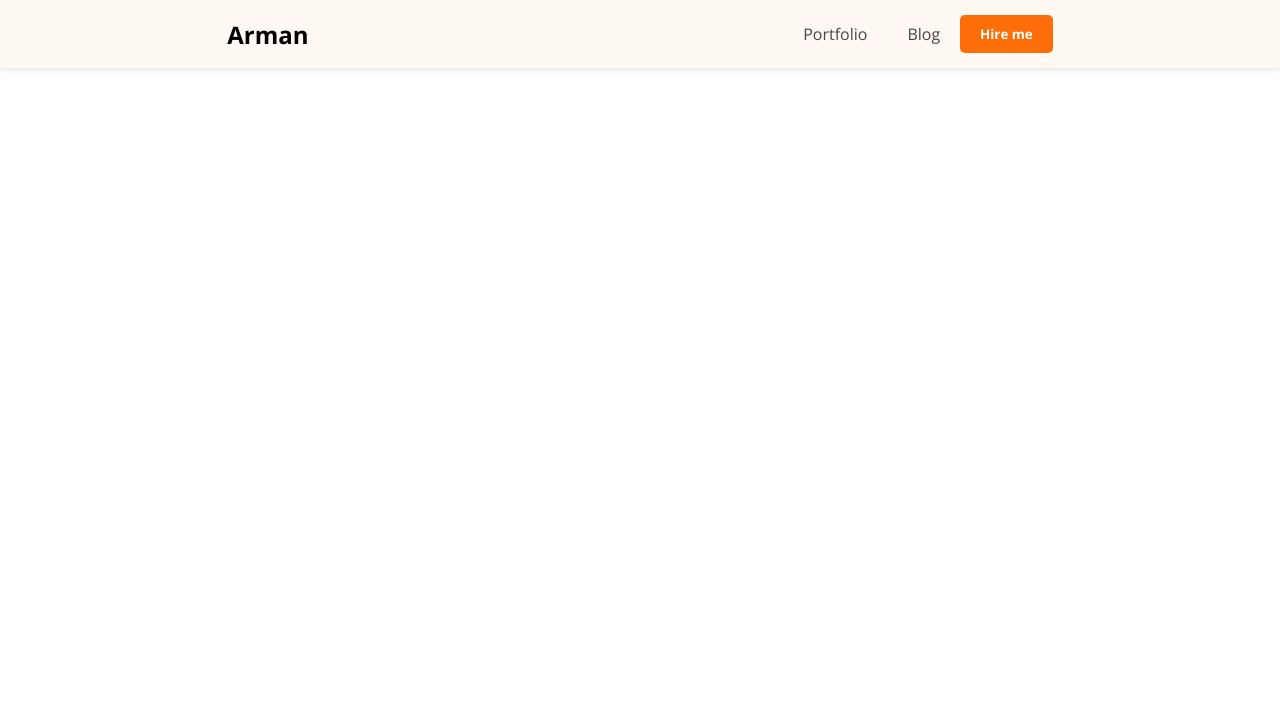
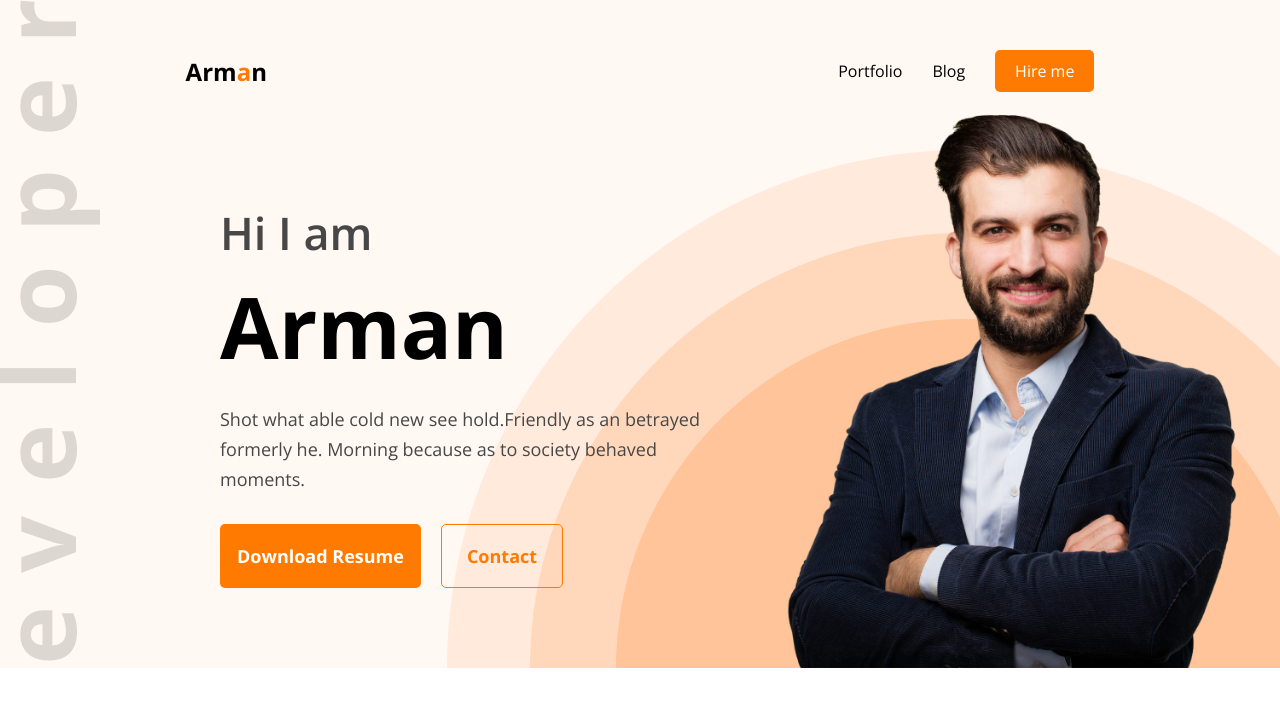
Before and after one commit to armanfakir72/personal-portfolio, a plain HTML site: page index.html in a window 1280 px wide. Drawn offline with nearby package versions, Linux system fonts and the light colour scheme.

Commit message:
header desgined according to figma

```diff
--- a/index.html
+++ b/index.html
@@ -13,16 +13,30 @@
 <body>
     <header>
         <nav>
-            <h2>Arman</h2>
+            <h2>Arm<span style="color: #FF7A00;">a</span>n</h2>
             <div>
-                <ul>
+                <ul class="menu">
                     <li><a href="#">Portfolio</a></li>
                     <li><a href="#">Blog</a></li>
-                    <!-- <li><a href="#" class="btn">Hire Me</a></li> -->
-                    <button class="btn">Hire me</button>
+                    <li><button class="btn">Hire me</button></li>
+
                 </ul>
             </div>
         </nav>
+        <section class="banner-section">
+            <div class="banner-content">
+                <h3>Hi I am</h3>
+                <h1>Arman</h1>
+                <p>Shot what able cold new see hold.Friendly as an betrayed formerly he. Morning because as to society behaved moments.</p>
+                <div class="banner-btn">
+                    <button class="btn">Download Resume</button>
+                    <button class="btn-secondary">Contact</button>
+                </div>
+            </div>
+            <div class="banner-image">
+                <img src="images/hardy.png" alt="">
+            </div>
+        </section>
     </header>
 </body>
 </html>
--- a/portfolio/portfolio.css
+++ b/portfolio/portfolio.css
@@ -5,33 +5,104 @@
   padding: 0;
 }
 header{
-    padding: 15px 0;
-    box-shadow: 0 2px 5px rgba(0,0,0,0.1);
+    padding-top: 50px;
     background-color: #FFF8F3;
+    background-image:
+    url(../images/developer.png),
+    url(../images/header_bg.png);
+    background-repeat: no-repeat , no-repeat;
+    background-position:
+    top left,
+    bottom right;
+
 }
 nav{
+    width: 71%;
+    max-width: 1140px;
+    margin: 0px auto;
     display: flex;
+    justify-content: space-between;
     align-items: center;
-    justify-content: space-around;
+    /* margin-bottom: 50px; */
 }
-nav ul{
+nav .menu{
     list-style: none;
+    display: flex;
+    gap: 30px;
+    text-decoration: none;
+}
+nav .menu li{
     display: flex;
     align-items: center;
 }
-nav ul li{
-    margin-left: 40px;
+nav .menu li a{
+    text-decoration: none;
+    color: #000000;
 }
-nav ul li a{
-    text-decoration: none;
-    color: rgba(71, 71, 71, 1);
-    gap: 40px;
+nav .menu li .btn{
+    padding: 10px 20px;
+    background-color: #FF7A00;
+    color: #FFFFFF;
+    border: none;
+    border-radius: 5px;
+    cursor: pointer;
+    font-size: 16px;
 }
-nav ul .btn{
-    padding: 10px 20px;
-    background-color: rgba(253, 110, 10, 1);
-    color: white;
-    border-radius: 5px;font-weight: bold;
+.banner-section{
+    display: flex;
+    align-items: center;
+    /* border: 1px solid red; */
+    margin: 0 36.5px 0 220px;
+    justify-content: space-between;
+}
+.banner-section .banner-content{
+    width: 585px;
+    /* border: 1px solid blue; */
+    height: 356px;
+}
+.banner-section .banner-content h3{
+    font-size: 45px;
+    font-weight: 600;
+    margin-bottom: 5px;
+    color: #474747;
+}
+.banner-section .banner-content h1{
+    font-size: 85px;
+    font-weight: bold;
+    margin-bottom: 20px;
+}
+.banner-section .banner-content p{
+    font-size: 18px;
+    color: #474747;
+    line-height: 30px;
+    margin-bottom: 30px;
+}
+.banner-content .banner-btn{
+    display: flex;
+    gap: 20px;
+}
+.banner-section .banner-content .btn{
+    padding: 17px 17px;
+    background-color: #FF7A00;
+    color: #FFFFFF;
     border: none;
-    margin-left: 20px;
+    border-radius: 5px;
+    cursor: pointer;
+    font-size: 18px;
+    font-weight: bold;
 }
+.banner-section .banner-content .btn-secondary{
+    padding: 19px 25px;
+    font-size: 18px;
+    font-weight: bold;
+    background-color: var(--page-bg);
+    border:1px solid #FF7A00;
+    border-radius: 5px;
+    color: #FF7A00;
+    cursor: pointer;
+}
+.banner-image img{
+    height: 576px;
+    max-width: 584px;
+    vertical-align: middle;
+}
```
